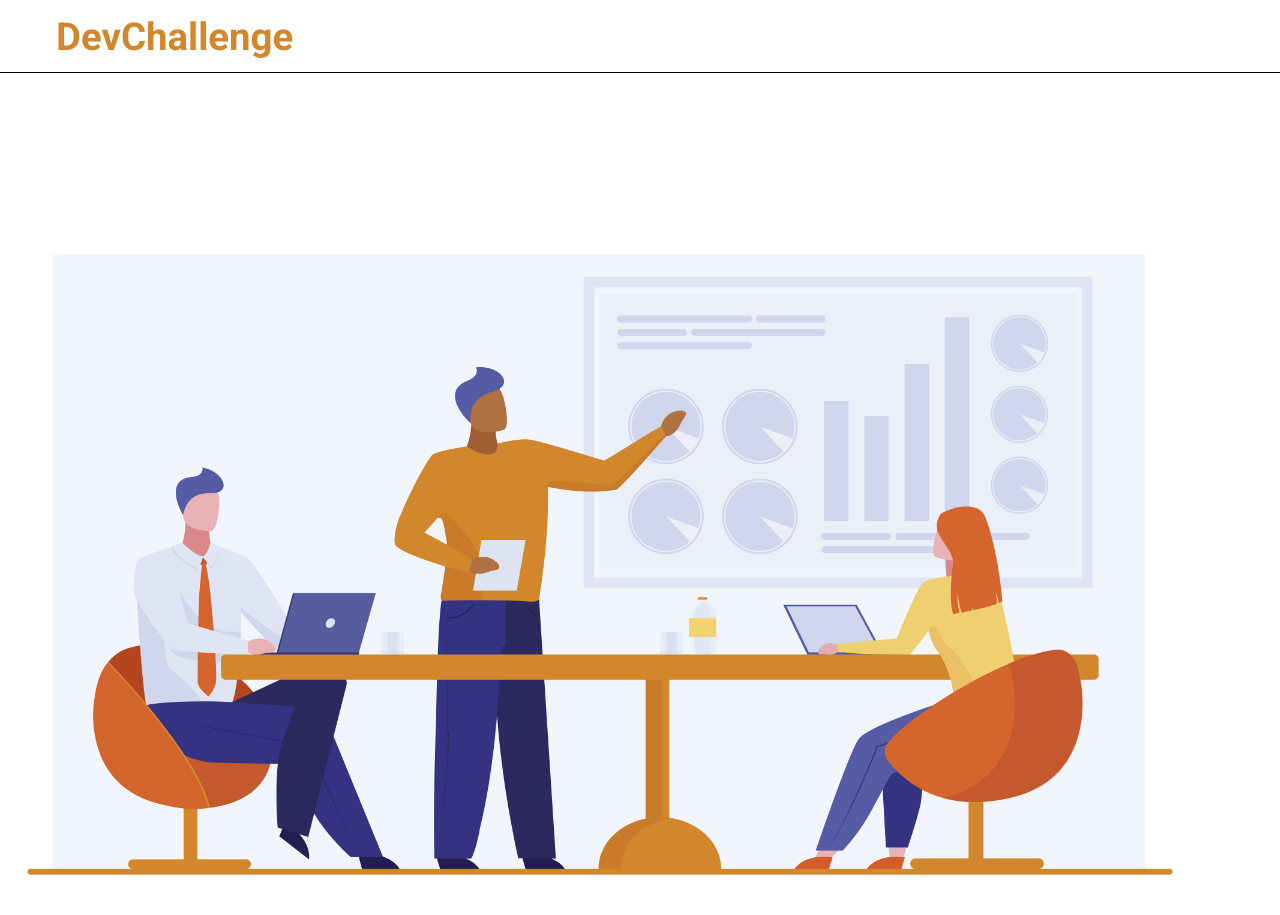
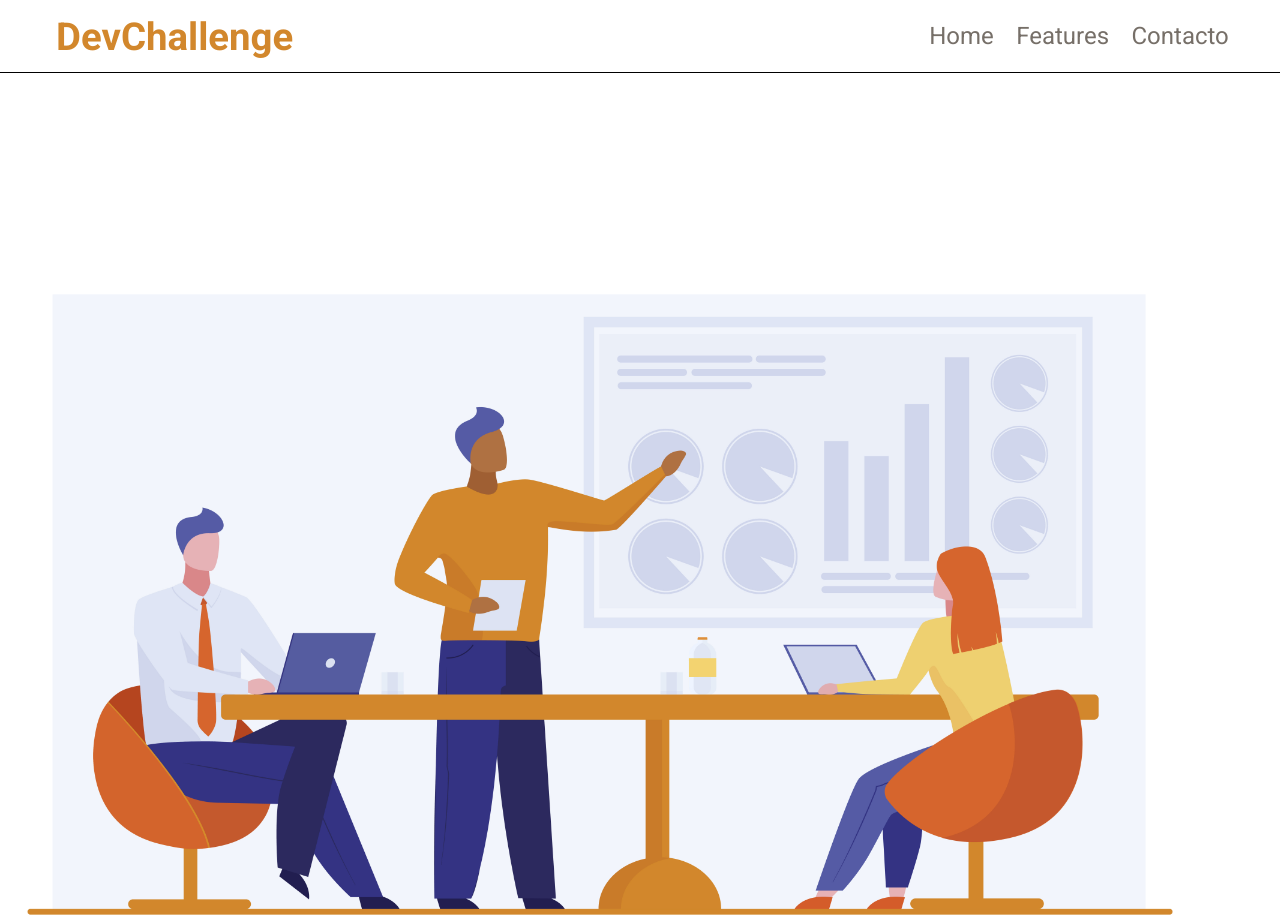
Before and after one commit to JoseAlbertoRodrigues/AmazingGraph, a plain HTML site: page index.html in a window 1280 px wide. Shown: the top 915 px of the page. Drawn offline with Linux system fonts and the light colour scheme.

Commit message:
Ypdating style.css navigation
adding media query navigation, minimum size 768px

```diff
--- a/styles/style.css
+++ b/styles/style.css
@@ -272,4 +272,41 @@ nav.show div.icon-close {
         margin-left: auto;
         margin-right: auto;
     }
+
+    /* navigation */
+    nav {
+        font-size: 1.2rem;
+        display: flex;
+    }
+
+    nav .menu {
+        opacity: 1;
+        visibility: visible;
+        top: 0;
+    }
+
+    nav .menu ul {
+        display: flex;
+        gap: 0.7rem
+    }
+
+    nav .menu ul li a.title {
+        font: 400 1.5rem var(--title-font);
+        -webkit-font-smoothing: antialiased;
+        margin-right: 0.7rem;
+    }
+
+    nav .menu ul li a.title.active {
+        font-weight: bold;
+        -webkit-font-smoothing: auto;
+    }
+
+    nav .icon-menu {
+        display: none;
+    }
+
+    /* Layout */
+    main {
+        margin-top: var(--header-height);
+    }
 }
```
